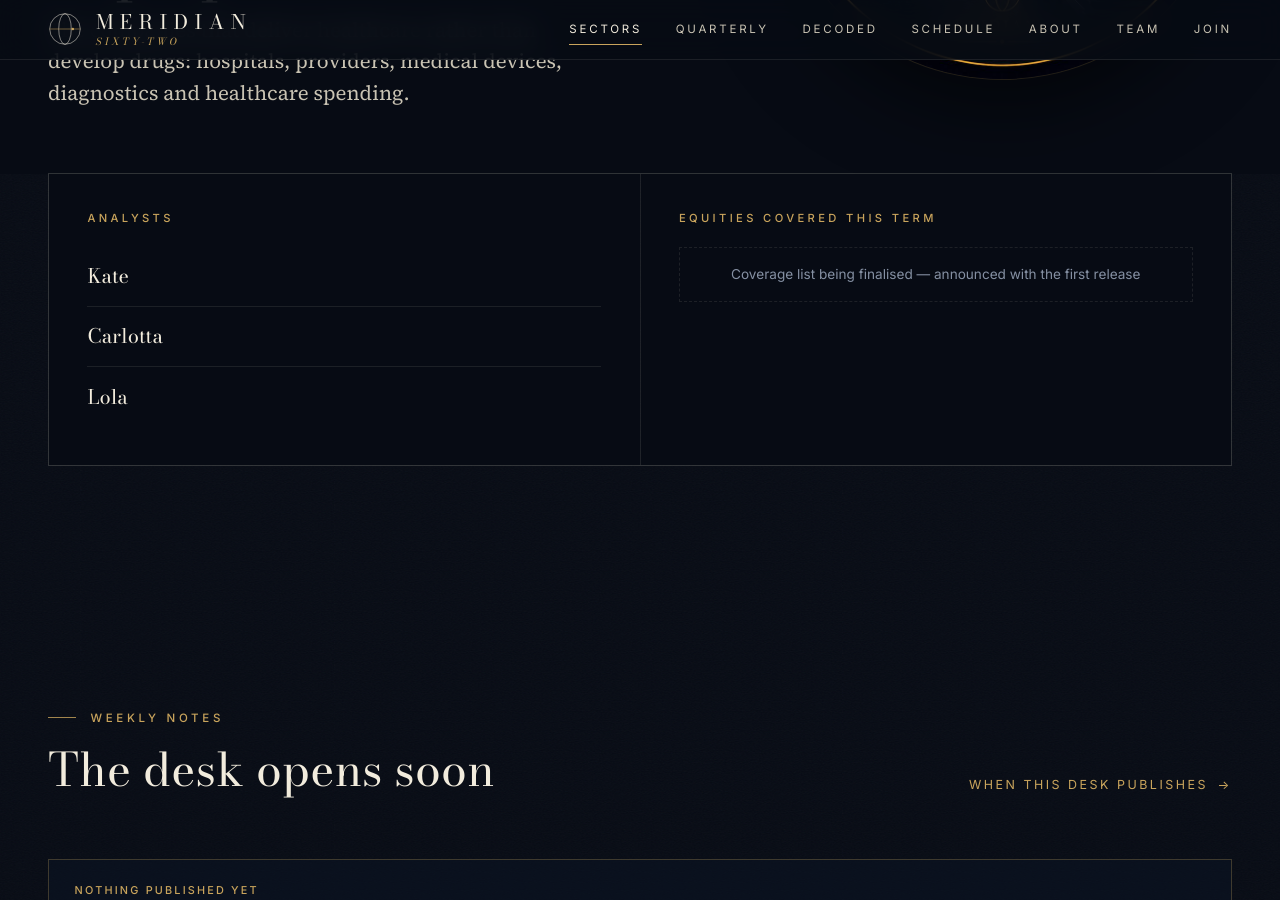
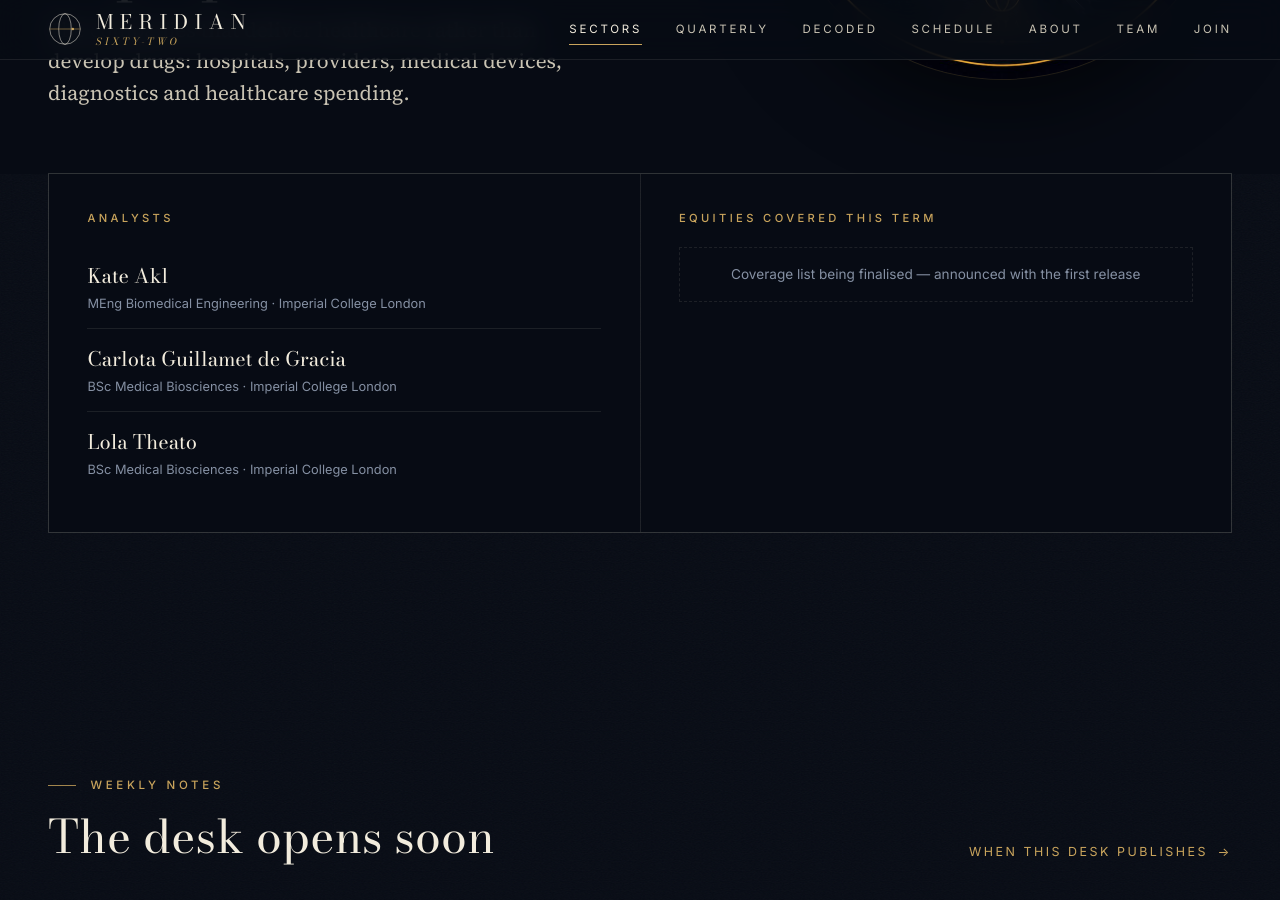
Before and after one commit to meridian62contact-lang/meridian62contact-lang.github.io, a Jekyll site: the page built from _sectors/06-healthcare-services-medical-equipment.md, in a window 1280 px wide and 900 px high, scrolled down 582 px. Built offline with Jekyll 4.4.1, drawn with Linux system fonts in a browser that asks for light colours.

Commit message:
Update 06-healthcare-services-medical-equipment.md

```diff
--- a/_sectors/06-healthcare-services-medical-equipment.md
+++ b/_sectors/06-healthcare-services-medical-equipment.md
@@ -10,15 +10,15 @@ rota_group: C          # A, B or C — which week of the 3-week cycle this desk
 image: "/assets/img/sectors/06.jpg"      # optional cover image, e.g. /assets/img/sectors/06.jpg
 
 analysts:
-  - name: "Kate"
-    degree: ""
-    university: ""
-  - name: "Carlotta"
-    degree: ""
-    university: ""
-  - name: "Lola"
-    degree: ""
-    university: ""
+  - name: "Kate Akl"
+    degree: "MEng Biomedical Engineering"
+    university: "Imperial College London"
+  - name: "Carlota Guillamet de Gracia"
+    degree: "BSc Medical Biosciences"
+    university: "Imperial College London"
+  - name: "Lola Theato"
+    degree: "BSc Medical Biosciences"
+    university: "Imperial College London"
 
 # 3–5 companies the desk follows all term. 'watching' is the one-sentence coverage line:
 # the specific thing the desk is watching right now (update it whenever it changes).
```
